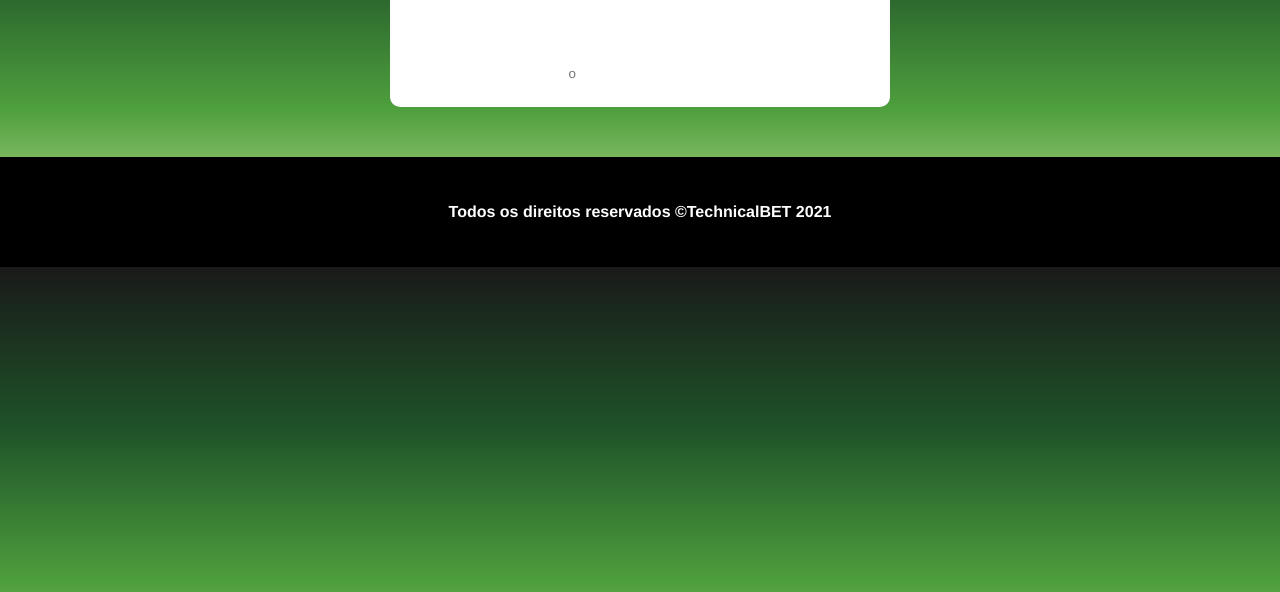
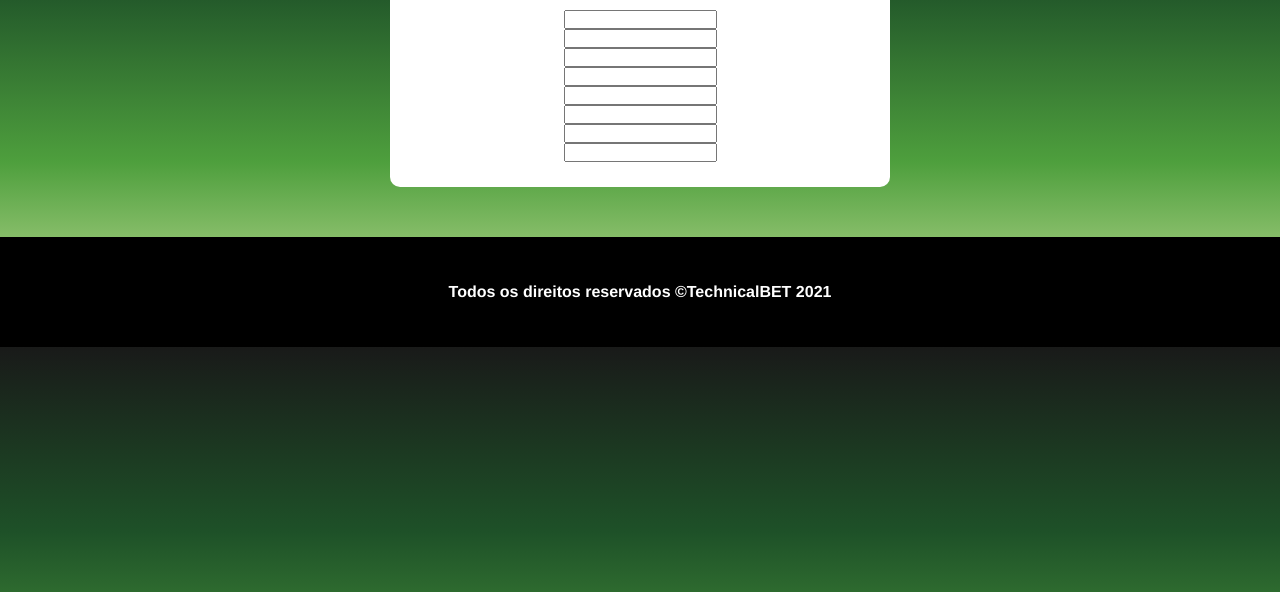
Before and after one commit to RodrigoRodriguesSilvaCampos/Projeto-Individual, a plain HTML site: page Site institucional/cadastro.html in a window 1280 px wide. Shown: the part 208-800 px from the top of the page. Drawn offline with Linux system fonts and the light colour scheme.

Commit message:
Colocando mais itens nas telas

```diff
--- a/Site institucional/cadastro.html
+++ b/Site institucional/cadastro.html
@@ -39,7 +39,7 @@
        <input class="ipt_cad" type="text" placeholder="">
        <input class="ipt_cad" type="text" placeholder="">
        <input class="ipt_cad" type="text" placeholder="">
-       <input class="ipt_cad" type="text" placeholder="o">
+       <input class="ipt_cad" type="text" placeholder="">
 
 
     </div>
--- a/Site institucional/css/cadastro.css
+++ b/Site institucional/css/cadastro.css
@@ -3,7 +3,7 @@
     padding: 0;
     box-sizing: border-box;
     font-family: Helvetica, sans-serif;
-     border: none;
+
 }
 
 body {
@@ -86,6 +86,10 @@ a {
    background-color: white;
    border-radius: 10px;
    padding: 25px;
+    align-items: center;
+    display: flex;
+    flex-direction: column;
+
 }
 
 #conteiner_cadastro h1 {
--- a/Site institucional/css/noticias.css
+++ b/Site institucional/css/noticias.css
@@ -88,6 +88,7 @@ body {
     font-size: small;
     text-align: justify;
     font-weight: bold;
+    cursor: pointer;
 
 
 }
@@ -125,3 +126,6 @@ body {
     flex-direction: column;
     display: flex;
 }
+.centro h1{margin-top: 50px;
+
+}
```
Also changed, not shown: Site institucional/Index.html (+2 -1 lines), Site institucional/noticias.html (+1 -0 lines), Site institucional/imagens/SETA.gif (added).
